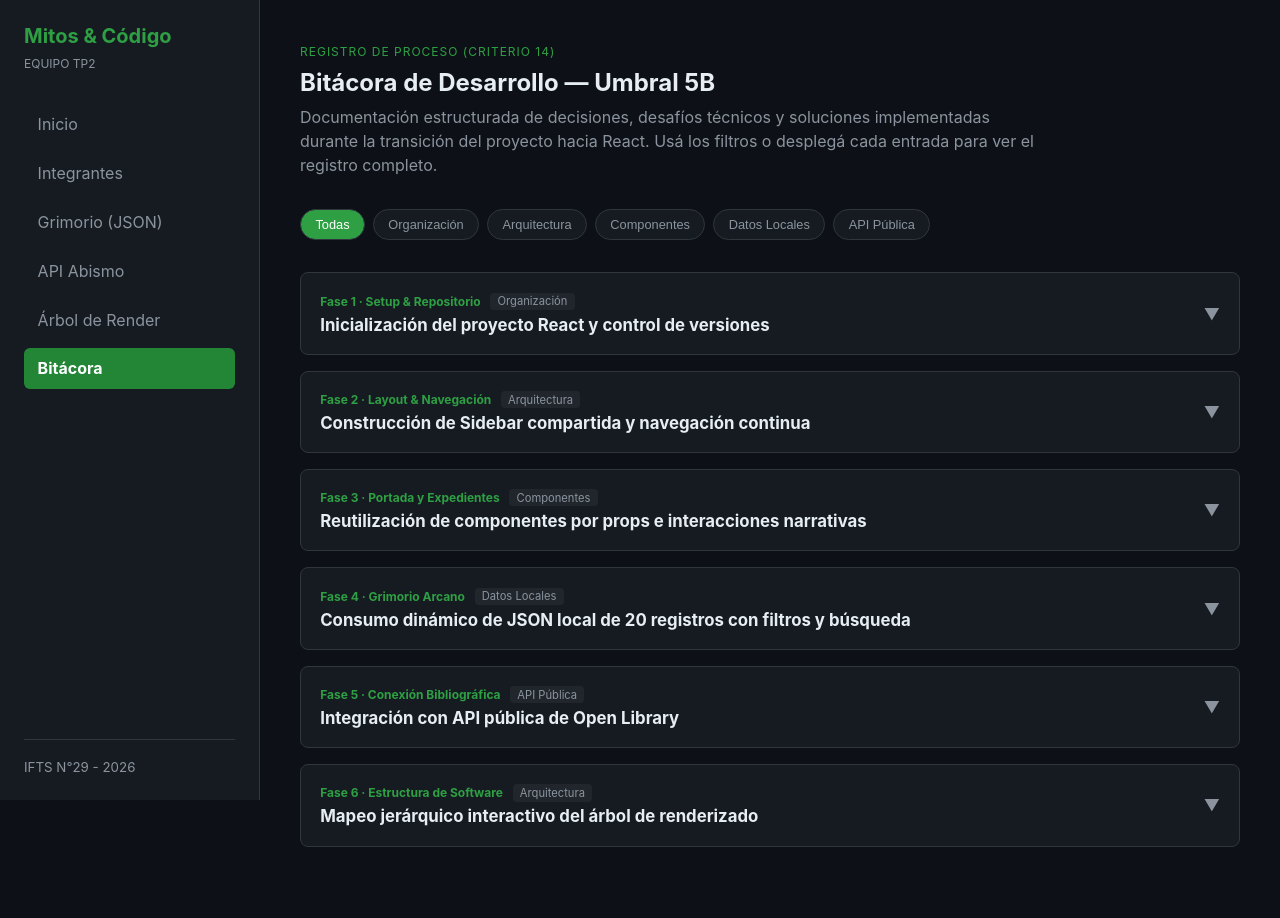
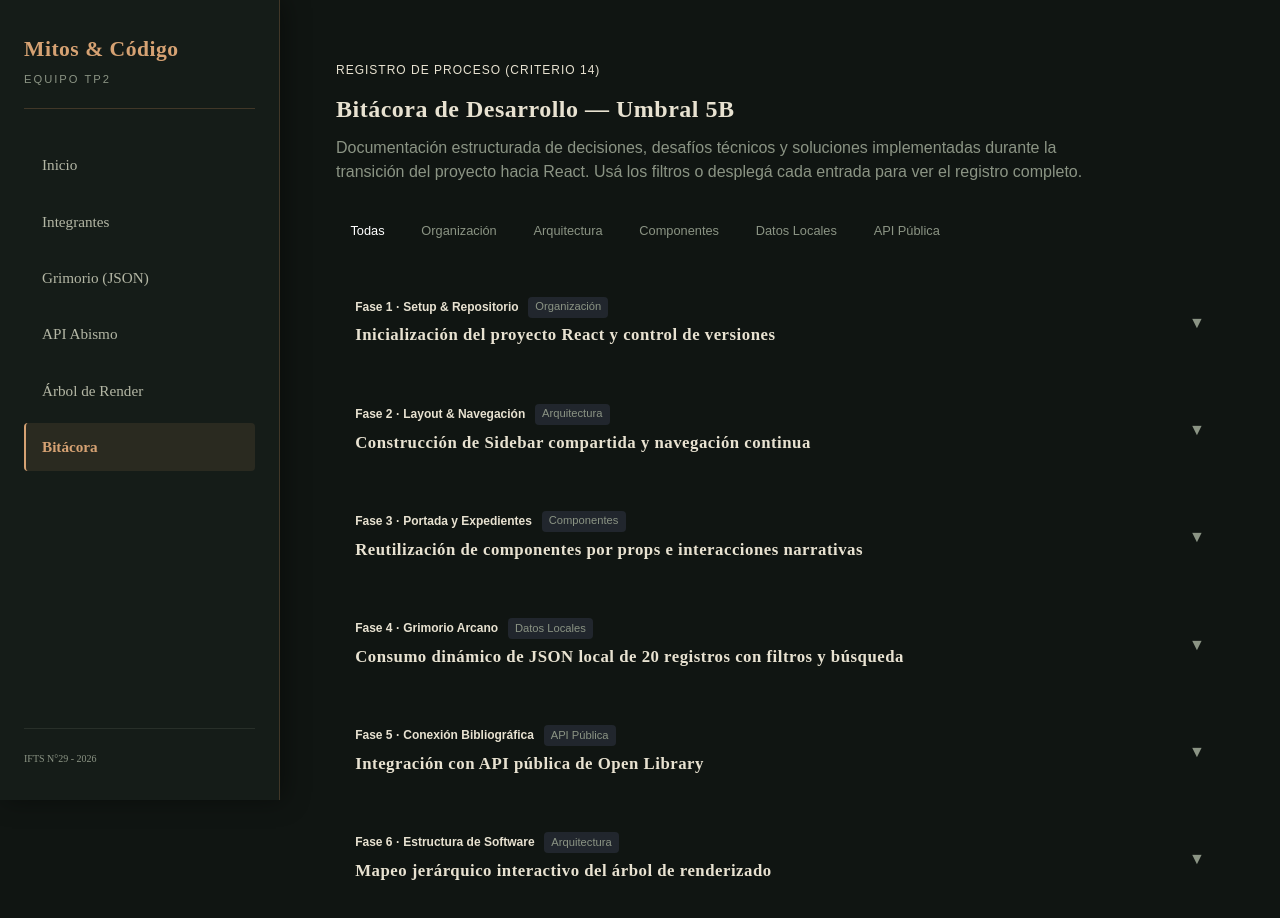
Before and after one commit to cspasini/tp2-lovecraft-web, a React (Vite) app: page /bitacora in a window 1280 px wide. Shown: the top 918 px of the page. Before the commit the page ends 887 px from the top, so only its background shows below. Built offline with nearby package versions, Linux system fonts and the light colour scheme.

Commit message:
style: incorporar tipografias Marcellus y paleta Ink & Copper de Umbral 5B

```diff
--- a/src/index.css
+++ b/src/index.css
@@ -1,10 +1,20 @@
 :root {
-  --bg-primary: #0d1117;
-  --bg-secondary: #161b22;
-  --accent-lovecraft: #2ea043;
-  --text-main: #e6edf3;
-  --text-muted: #8b949e;
-  --border-color: #30363d;
+  /* Paleta oficial Umbral 5B */
+  --bg-ink: #101512;
+  --bg-raised: #151c18;
+  --bg-soft: #1b241e;
+  --text-paper: #e8e2d1;
+  --text-paper-dim: #b4b7a5;
+  --text-muted: #8b9484;
+  --accent-copper: #c18959;
+  --accent-copper-bright: #d6a273;
+  --border-copper: rgba(193, 137, 89, 0.25);
+  --border-subtle: rgba(180, 183, 165, 0.12);
+
+  /* Tipografías */
+  --font-display: 'Marcellus', serif;
+  --font-body: 'DM Sans', sans-serif;
+  --font-lore: 'IM Fell English', serif;
 }
 
 * {
@@ -14,41 +24,60 @@
 }
 
 body {
-  font-family: -apple-system, BlinkMacSystemFont, "Segoe UI", Roboto, sans-serif;
-  background-color: var(--bg-primary);
-  color: var(--text-main);
+  font-family: var(--font-body);
+  background-color: var(--bg-ink);
+  color: var(--text-paper);
   min-height: 100vh;
+  line-height: 1.6;
+  background-image:
+    radial-gradient(circle at 15% 20%, rgba(193, 137, 89, 0.04) 0%, transparent 40%),
+    radial-gradient(circle at 85% 80%, rgba(27, 36, 30, 0.6) 0%, transparent 50%);
 }
 
+h1, h2, h3, .brand-title {
+  font-family: var(--font-display);
+  letter-spacing: 0.5px;
+  color: var(--text-paper);
+}
+
+/* Layout General */
 .app-container {
   display: flex;
   min-height: 100vh;
 }
 
-/* Sidebar */
+/* Sidebar Estilo Archivo */
 .sidebar {
-  width: 260px;
-  background-color: var(--bg-secondary);
-  border-right: 1px solid var(--border-color);
-  padding: 1.5rem;
+  width: 280px;
+  background-color: var(--bg-raised);
+  border-right: 1px solid var(--border-copper);
+  padding: 2rem 1.5rem;
   display: flex;
   flex-direction: column;
   position: sticky;
   top: 0;
   height: 100vh;
   z-index: 100;
+  box-shadow: 4px 0 24px rgba(0, 0, 0, 0.4);
+}
+
+.sidebar-brand {
+  border-bottom: 1px solid var(--border-copper);
+  padding-bottom: 1.25rem;
 }
 
 .sidebar-brand h2 {
-  font-size: 1.25rem;
-  color: var(--accent-lovecraft);
-  margin-bottom: 0.25rem;
+  font-size: 1.35rem;
+  color: var(--accent-copper-bright);
 }
 
 .team-badge {
-  font-size: 0.75rem;
+  font-size: 0.7rem;
   color: var(--text-muted);
+  letter-spacing: 2px;
   text-transform: uppercase;
+  display: block;
+  margin-top: 0.25rem;
 }
 
 .sidebar-nav {
@@ -60,42 +89,69 @@
 }
 
 .sidebar-nav a {
-  color: var(--text-muted);
+  font-family: var(--font-display);
+  color: var(--text-paper-dim);
   text-decoration: none;
-  padding: 0.65rem 0.85rem;
-  border-radius: 6px;
-  transition: all 0.2s ease;
+  padding: 0.75rem 1rem;
+  border-radius: 4px;
+  border-left: 2px solid transparent;
+  transition: all 0.25s ease;
+  font-size: 0.95rem;
+  display: flex;
+  align-items: center;
+  gap: 0.75rem;
 }
 
 .sidebar-nav a:hover {
-  background-color: #21262d;
-  color: var(--text-main);
+  background-color: var(--bg-soft);
+  color: var(--text-paper);
+  border-left-color: var(--accent-copper);
+  transform: translateX(4px);
 }
 
 .sidebar-nav a.active {
-  background-color: #238636;
-  color: #ffffff;
+  background-color: rgba(193, 137, 89, 0.12);
+  color: var(--accent-copper-bright);
+  border-left-color: var(--accent-copper-bright);
   font-weight: bold;
 }
 
 .sidebar-footer {
   color: var(--text-muted);
-  border-top: 1px solid var(--border-color);
-  padding-top: 1rem;
+  border-top: 1px solid var(--border-subtle);
+  padding-top: 1.25rem;
+  font-size: 0.75rem;
+  font-family: var(--font-lore);
 }
 
-/* Área principal */
+/* Área de Contenido */
 .content-area {
   flex-grow: 1;
-  padding: 2.5rem;
-  background-color: var(--bg-primary);
+  padding: 3.5rem;
+  background-color: var(--bg-ink);
+  max-width: 1300px;
 }
 
+/* Efectos de Archivo y Tarjetas */
+.archive-card {
+  background-color: var(--bg-raised);
+  border: 1px solid var(--border-subtle);
+  border-radius: 6px;
+  padding: 1.75rem;
+  position: relative;
+  transition: all 0.3s ease;
+}
+
+.archive-card:hover {
+  border-color: var(--border-copper);
+  box-shadow: 0 8px 30px rgba(0, 0, 0, 0.45);
+}
+
+/* Botón flotante Mobile */
 .mobile-toggle {
   display: none;
 }
 
-/* Responsive mobile */
 @media (max-width: 768px) {
   .mobile-toggle {
     display: block;
@@ -103,18 +159,18 @@
     top: 1rem;
     left: 1rem;
     z-index: 110;
-    background: var(--bg-secondary);
-    color: var(--text-main);
-    border: 1px solid var(--border-color);
-    padding: 0.5rem 0.75rem;
-    border-radius: 6px;
+    background: var(--bg-raised);
+    color: var(--accent-copper);
+    border: 1px solid var(--border-copper);
+    padding: 0.6rem 0.9rem;
+    border-radius: 4px;
     cursor: pointer;
   }
 
   .sidebar {
     position: fixed;
-    left: -280px;
-    transition: left 0.3s ease;
+    left: -300px;
+    transition: left 0.35s cubic-bezier(0.16, 1, 0.3, 1);
   }
 
   .sidebar.open {
@@ -124,11 +180,12 @@
   .backdrop {
     position: fixed;
     inset: 0;
-    background: rgba(0, 0, 0, 0.7);
+    background: rgba(16, 21, 18, 0.85);
+    backdrop-filter: blur(4px);
     z-index: 90;
   }
 
   .content-area {
-    padding: 4rem 1.5rem 1.5rem 1.5rem;
+    padding: 5rem 1.5rem 2rem 1.5rem;
   }
 }
```
